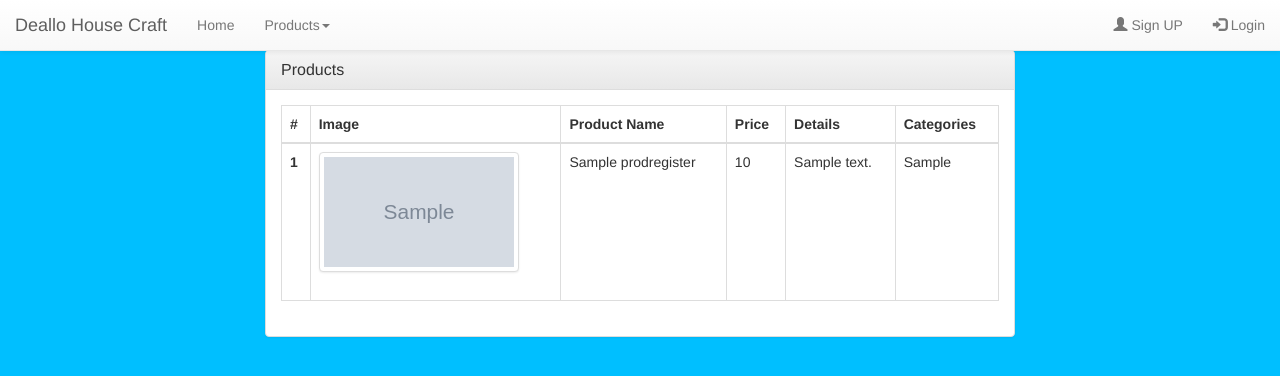
After one commit to WilloneLim/TeamDP2, a PHP site: page /product-list.php in a window 1280 px wide. The commit adds this page. Shown: the top 376 px of the page. Run offline with PHP 8.4, Linux system fonts and the light colour scheme; tables that the repository leaves empty or names only in its code hold one stand-in row (values such as "Sample post"); grey boxes marked "Sample" are stand-in pictures.

Commit message:
show customers product a new product page

```diff
--- a/DP2 - Project/include/navigation.php
+++ b/DP2 - Project/include/navigation.php
@@ -8,6 +8,7 @@
                 <li class="dropdown">
                     <a class="dropdown-toggle" data-toggle="dropdown" href="#">Products<span class="caret"></span></a>
                     <ul class="dropdown-menu">
+					 <li><a href="product-list.php">All Products</a></li>
                         <li><a href="clothing.php">Clothing and Accesories</a></li>
                         <li><a href="jewelry.php">Jewelry</a></li>
                         <li><a href="crafts.php">Craft Supplies</a></li>
--- /dev/null
+++ b/DP2 - Project/product-list.php
@@ -0,0 +1,116 @@
+<!DOCTYPE html>
+<html>
+    <head>
+    <title>Product registration page</title>
+    <meta charset="utf-8" />
+    <meta name="viewport" content="width=device-width, initial-scale=1.0" />
+    <!-- Bootstrap -->
+    <link href="css/bootstrap.min.css" rel="stylesheet" />
+    <link href="css/bootstrap-theme.min.css" rel="stylesheet"/>
+    <link href="css/main.css" rel="stylesheet"/>
+    <!--HTML5 Shim and Respond.js IE8 support of HTML5
+    elements and media queries-->
+    <!-- WARNING: Respond.js doesn't work if you view the
+    page via file:// -->
+    <!--[if lt IE 9]>
+    <script src="js/html5shiv.js"></script>
+    <script src="js/respond.min.js"></script>
+    <![endif]-->
+    <style>
+    .sm-image {
+        width: 200px;
+        height: auto;
+        max-height: 120px;
+    }
+    </style>
+    </head>
+  <body id="signupbd">
+
+        <?php include("include/navigation.php"); ?>
+
+
+        <?php
+        include ("include/conn.php");
+        ?>
+
+
+
+
+
+
+
+
+
+	   <div class="container" id="form-container">
+
+            <div class="row centered-form">
+                <div class="col-xs-12 col-sm-8 col-md-8 col-sm-offset-2 col-md-offset-2">
+                    <div class="panel panel-default">
+                        <div class="panel-heading">
+                            <h3 class="panel-title">Products</h3>
+                        </div>
+
+                        <div class="panel-body">
+
+ <table class="table table-bordered">
+    <thead>
+        <tr>
+            <th>#</th>
+            <th>Image</th>
+            <th>Product Name</th>
+            <th>Price</th>
+            <th>Details</th>
+            <th>Categories</th>
+        </tr>
+    </thead>
+    <tbody>
+    <?php
+$result = mysqli_query($conn, "select * from prodregister");
+$num_rows = mysqli_num_rows($result);
+if($num_rows > 0) {
+    $i=0;
+    while($rows=mysqli_fetch_assoc($result)) {
+        $image_url = "image/product-images/";
+        $image_url .= !is_null($rows['image']) && strlen($rows['image']) > 0 ? $rows['image'] : 'no-image.jpeg';
+        ?>
+             <tr>
+                    <th scope="row"><?php echo ++$i;?></th>
+                      <td>
+                      <img src="<?php echo $image_url; ?>" class="thumbnail sm-image"/>
+
+                      </td>
+                    <td><?php echo $rows["register_name"]; ?></td>
+                      <td><?php echo $rows["registrer_price"]; ?></td>
+                    <td><?php echo $rows["register_details"]; ?></td>
+
+                    <td><?php echo $rows["register_categories"]; ?></td>
+
+            </tr>
+
+        <?php
+    }
+}
+
+?>
+
+    </tbody>
+</table>
+
+
+                        </div>
+                    </div>
+                </div>
+            </div>
+        </div>
+
+
+
+    <!-- jQuery – required for Bootstrap's JavaScript plugins) -->
+    <script src="js/jquery.min.js"></script>
+    <!-- All Bootstrap plug-ins file -->
+    <script src="js/bootstrap.min.js"></script>
+    <!-- Basic AngularJS -->
+    <script src="js/angular.min.js"></script>
+    <script src="js/app.js"></script>
+    </body>
+</html>
```
Also changed, not shown: DP2 - Project/Pro_regis.php (+6 -3 lines).
